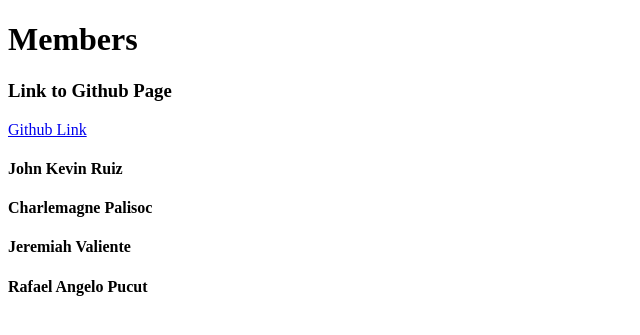
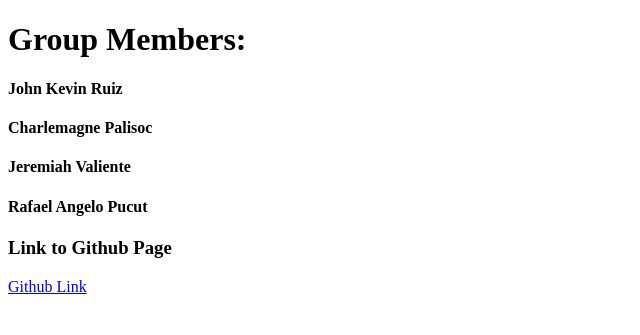
Before and after one commit to xDKevz/the-art-store-a-learning-experience, a PHP site: page /about.php in a window 1280 px wide. Shown: the top 335 px of the page, without its empty margins (0-640 px from the left). Run offline with PHP 8.4, Linux system fonts and the light colour scheme.

Commit message:
Rafael - edited about.php

```diff
--- a/about.php
+++ b/about.php
@@ -6,11 +6,7 @@
 
     </head>
     <body>
-        <h1>Members</h1>
-        <div>
-            <h3>Link to Github Page</h3>
-            <a href="https://github.com/xDKevz/comp3512-assignment2.git">Github Link</a>
-        </div>
+        <h1>Group Members:</h1>
         <div>
             <h4>John Kevin Ruiz</h4>
         </div>
@@ -23,5 +19,10 @@
         <div>
             <h4>Rafael Angelo Pucut</h4>
         </div>
+
+        <div>
+            <h3>Link to Github Page</h3>
+            <a href="https://github.com/xDKevz/comp3512-assignment2.git" target="_blank">Github Link</a>
+        </div>
     </body>
 </html>
```
Also changed, not shown: 2 other files.
